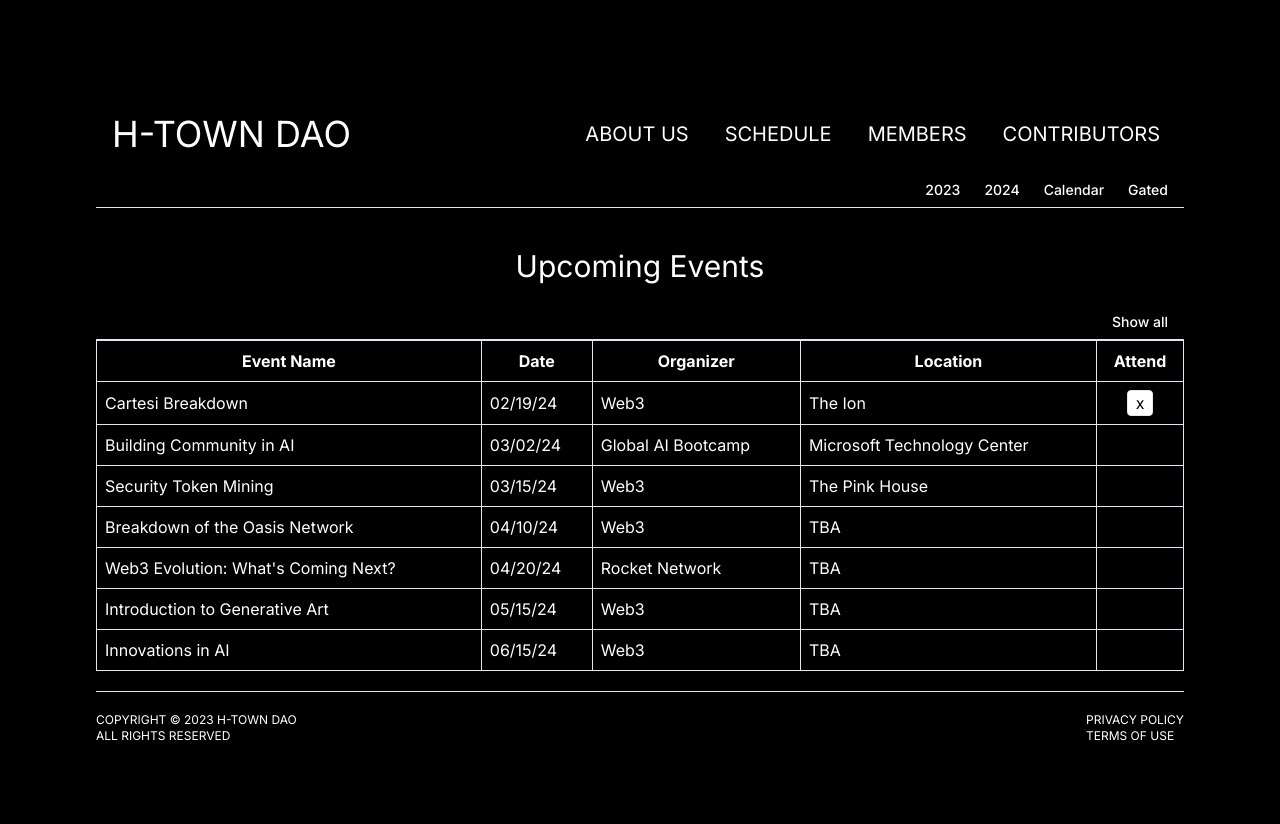
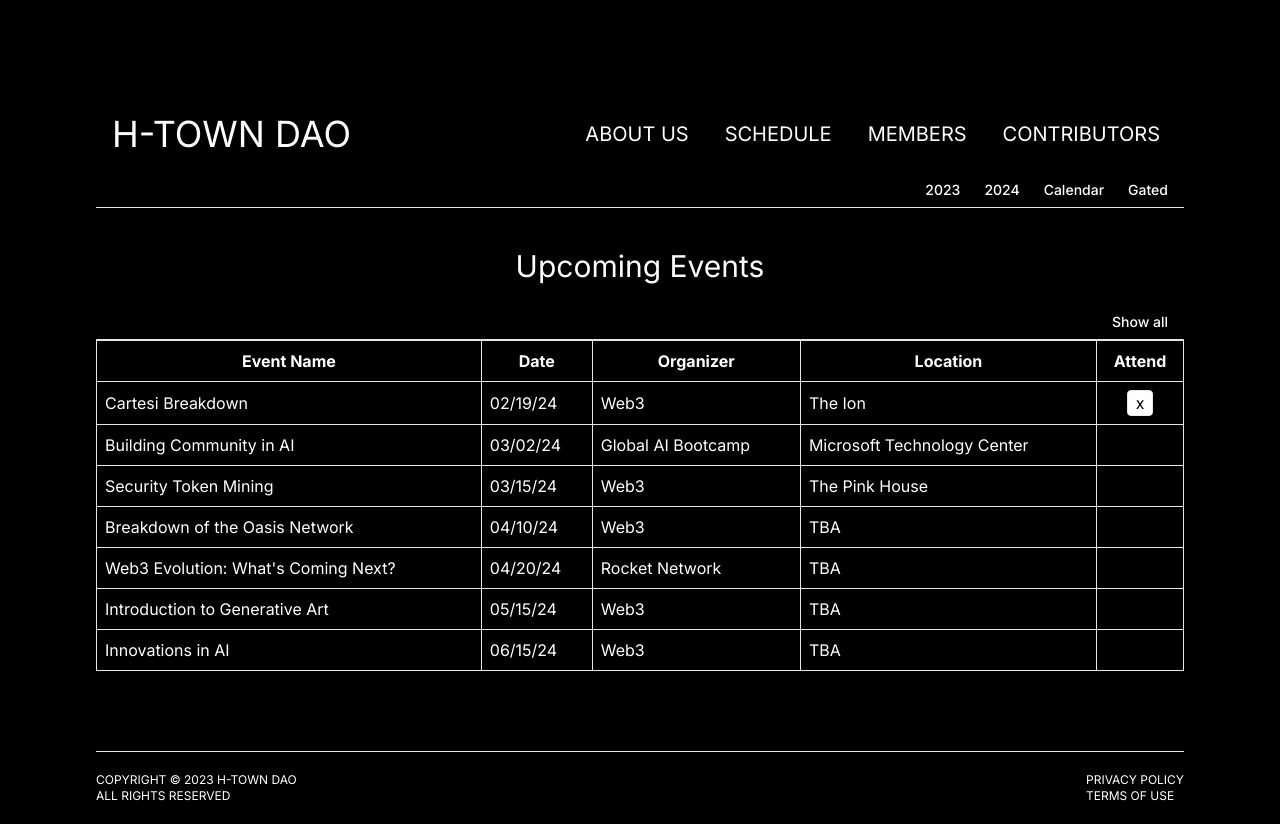
Before and after one commit to h-town-dao/h-town-dao-website, a Next.js app: page /schedule in a window 1280 px wide. Before the commit the page ends 800 px from the top, so only its background shows below. Built offline with nearby package versions, Linux system fonts and the light colour scheme.

Commit message:
fixed issue with schedule height

```diff
--- a/src/app/schedule/page.tsx
+++ b/src/app/schedule/page.tsx
@@ -46,7 +46,7 @@ const Schedule = () => {
   const styling = 'm-1 p-1 rounded block text-center hover:cursor-pointer hover:bg-white hover:text-black';
 
   return (
-    <div className="animate-fadeIn">
+    <div>
       <div className="text-sm font-medium text-center border-b border-gray-200 dark:text-gray-400 dark:border-gray-700">
         <ul className="flex flex-wrap justify-end -mb-px">
           <li className="mr-2">
@@ -71,10 +71,11 @@ const Schedule = () => {
           </li>
         </ul>
       </div>
+      <div className="animate-fadeIn h-auto">
         {currentPage === 'calendar' && (
           <>
             <div className="flex text-3xl pt-10 justify-center">Upcoming Events</div>
-          <div className="pt-5 pb-5">
+            <div className="pt-5 pb-20">
               <TableCalendar />
             </div>
           </>
@@ -100,6 +101,7 @@ const Schedule = () => {
           </>
         )}
       </div>
+    </div>
   );
 };
 
```
Lines whose indentation alone changed are shown as unchanged.
